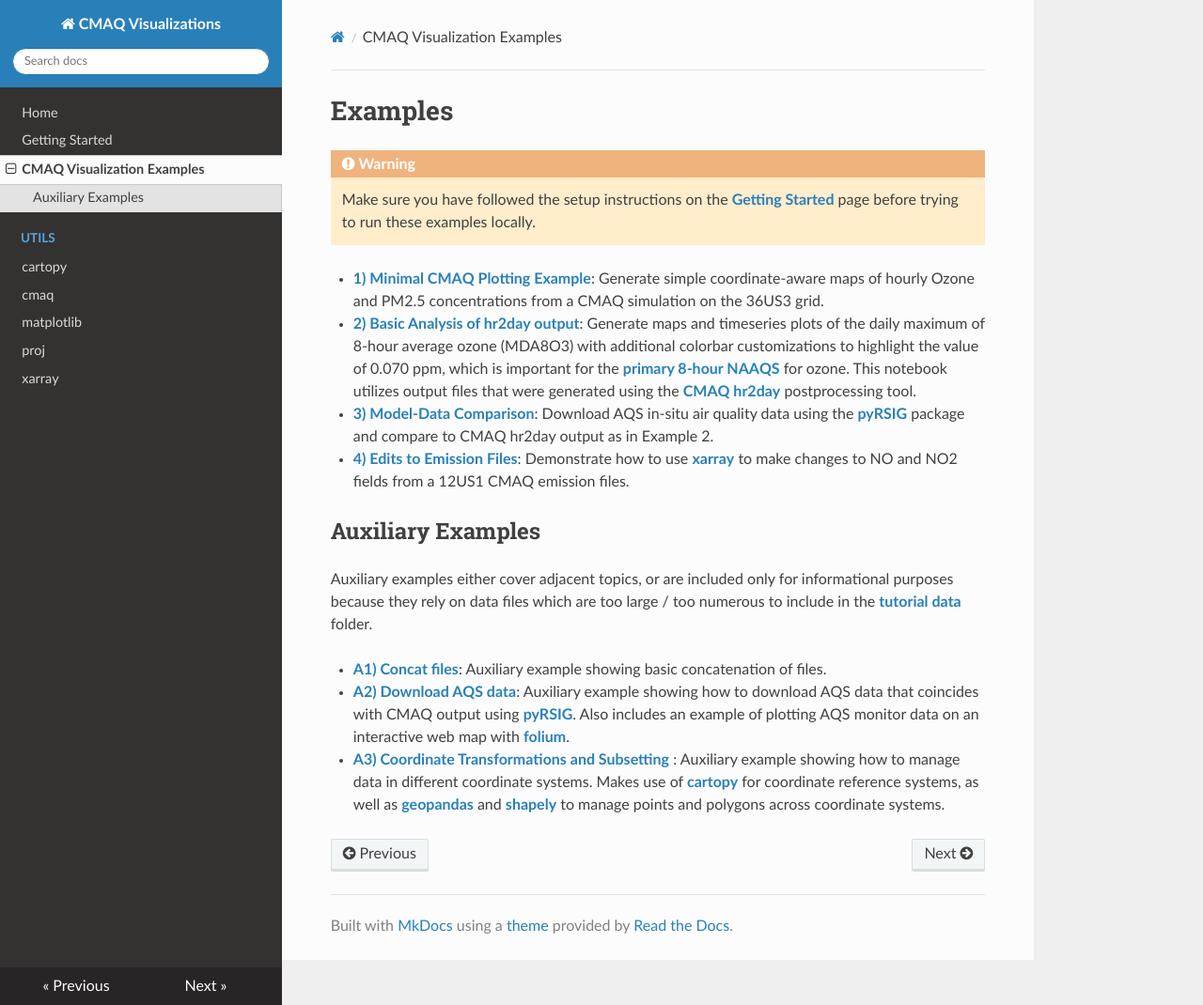
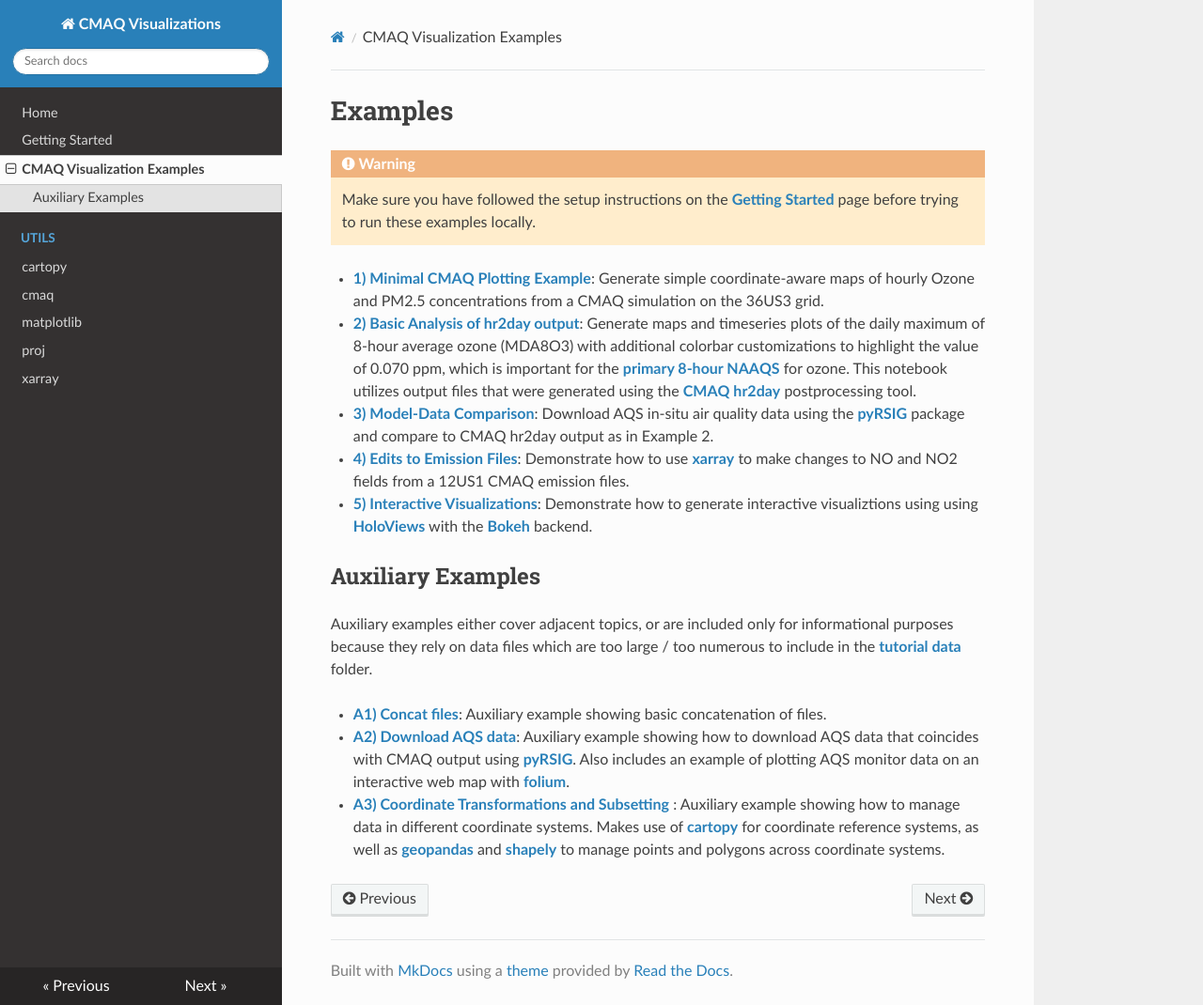
Before and after one commit to needham-michael/cmaq_visualization, an MkDocs documentation site: the page built from docs/examples.md, in a window 1280 px wide and 1070 px high. Shown: the whole window at 94% size. Built offline with MkDocs 1.6.1, drawn with Linux system fonts in a browser that asks for light colours; nearby versions of some CDN libraries.

Commit message:
initial commit of example 05 for interactive visualiztions

```diff
--- a/docs/examples.md
+++ b/docs/examples.md
@@ -14,6 +14,8 @@ Examples
 
 * __[4) Edits to Emission Files](https://github.com/needham-michael/cmaq_visualization/blob/main/examples/04_cmaq_emission_inputs.ipynb)__: Demonstrate how to use __[xarray](https://docs.xarray.dev/en/stable/)__ to make changes to NO and NO2 fields from a 12US1 CMAQ emission files.
 
+* __[5) Interactive Visualizations](https://github.com/needham-michael/cmaq_visualization/blob/main/examples/04_cmaq_emission_inputs.ipynb)__: Demonstrate how to generate interactive visualiztions using using __[HoloViews](https://holoviews.org/)__ with the __[Bokeh](https://docs.bokeh.org/en/latest/index.html)__ backend.
+
 Auxiliary Examples
 ------------------
 
```
Also changed, not shown: 1 other file.
